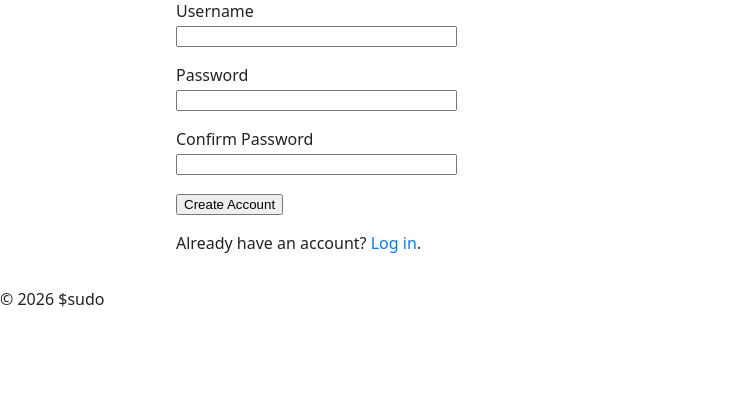
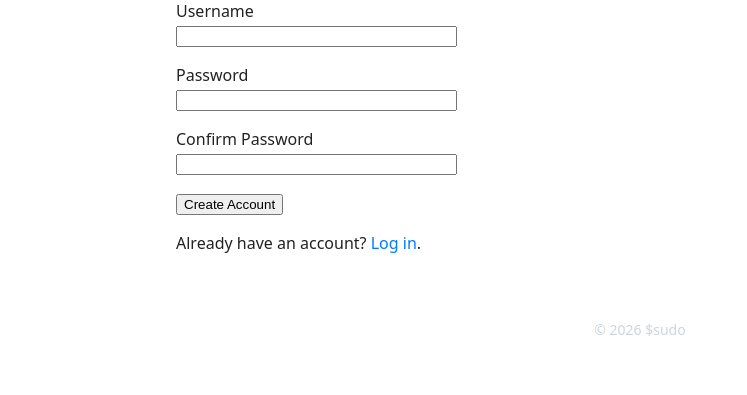
Before and after one commit to codyjwalker/DailyTaskTracker, a Flask app: page /register in a window 1280 px wide. Shown: the part 142-537 px from the top of the page, without its empty margins (0-747 px from the left). Run offline with Flask 3, Linux system fonts and the light colour scheme.

Commit message:
move footer styling back into style.css

```diff
--- a/app/static/css/monthly.css
+++ b/app/static/css/monthly.css
@@ -18,9 +18,6 @@
 /* Navigation arrows in month view ------------------------------ */
 .nav-arrows a { margin: 0 0.5rem; color: var(--accent); text-decoration: none; }
 .nav-arrows a:hover { text-decoration: underline; }
-
-/* Footer -------------------------------------------------------- */
-footer { text-align: center; margin-top: 2rem; color: var(--border); font-size: .875rem; }
 
 /* The container that holds the three sections */
 .task-controls {
--- a/app/static/css/style.css
+++ b/app/static/css/style.css
@@ -99,3 +99,6 @@ form .form-control {
     background: var(--bg);
     color: var(--text);
 }
+
+/* Footer -------------------------------------------------------- */
+footer { text-align: center; margin-top: 2rem; color: var(--border); font-size: .875rem; }
```
